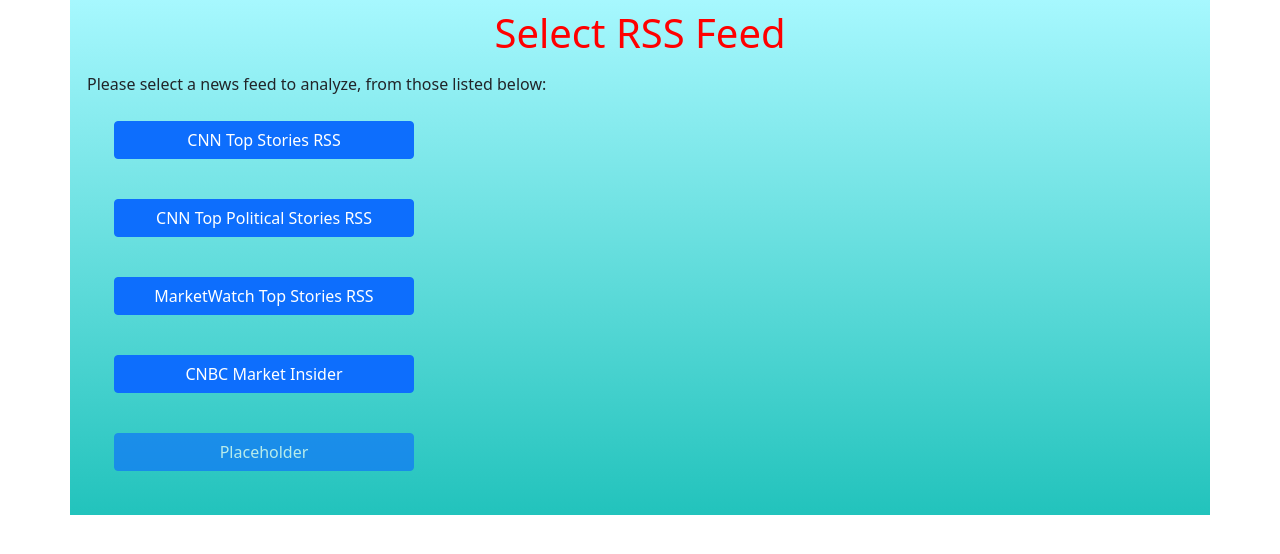
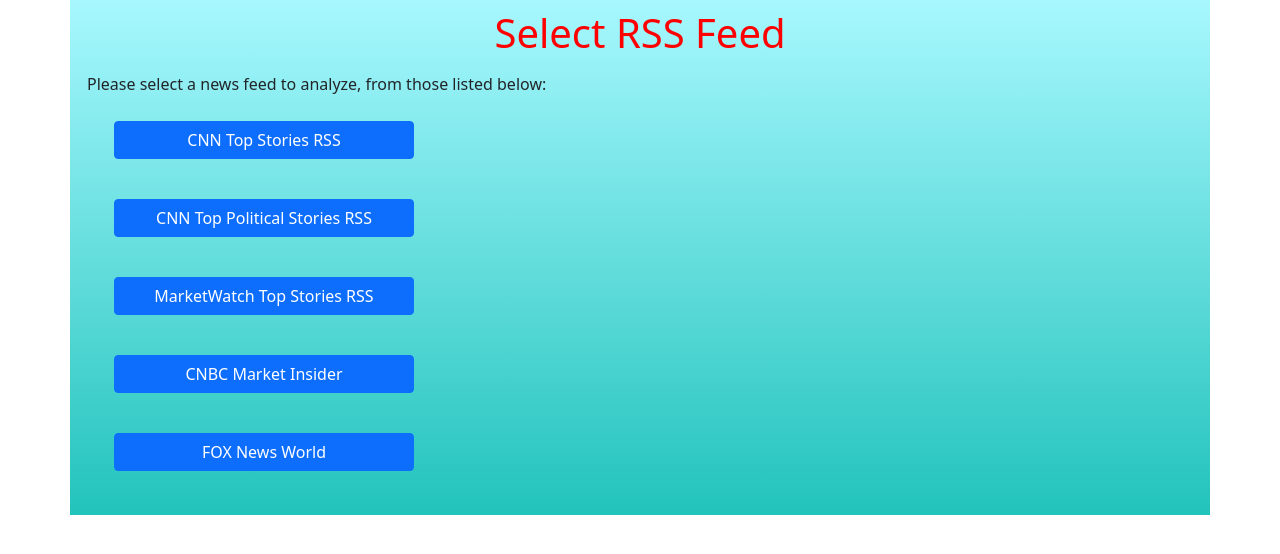
Before and after one commit to fbotero1956/newsanalyzer, a Django app: page /newsanalyzer/create/ in a window 1280 px wide. Shown: the part 57-611 px from the top of the page. Run offline with Django 3.2, Linux system fonts and the light colour scheme; parts of the project's set-up code (start-up, migrations or seed data) failed here and were passed over; some libraries are stand-ins or nearby versions.

Commit message:
added FOX

```diff
--- a/newsanalyzer/analyzer.py
+++ b/newsanalyzer/analyzer.py
@@ -231,6 +231,8 @@
             if desc == 'MarketWatch Top Stories RSS':
                self.set_MWcontent_to_tag(tag="div", tag_id="js-article-body", content_tag='p')
 
+            if desc == 'FOX News World':
+               self.set_MWcontent_to_tag(tag="div", tag_id="article-body", content_tag='p')
             # print("here is the content:")
             # print(self._content)
             self._orig_content = self._content
--- a/templates/article_select.html
+++ b/templates/article_select.html
@@ -11,7 +11,7 @@
          <button class="btn btn-large btn-primary" type="button" onclick="getRSS('http://rss.cnn.com/rss/cnn_allpolitics.rss', 'CNN Top Political Stories RSS')">CNN Top Political Stories RSS</button>
          <button class="btn btn-large btn-primary" type="button" onclick="getRSS('http://feeds.marketwatch.com/marketwatch/topstories/', 'MarketWatch Top Stories RSS')">MarketWatch Top Stories RSS</button>
          <button class="btn btn-large btn-primary" type="button" onclick="getRSS('https://www.cnbc.com/id/20409666/device/rss/rss.html?x=1', 'CNBC Market Insider')">CNBC Market Insider</button>
-         <button class="btn btn-large btn-primary" disabled type="button" onclick="getRSS('http://rss.cnn.com/rss/money_latest.rss')">Placeholder</button>
+         <button class="btn btn-large btn-primary" type="button" onclick="getRSS('http://feeds.foxnews.com/foxnews/world', 'FOX News World')">FOX News World</button>
          <br>
          <a id="article_link" disabled href="{% url 'article_list' %}"></a>
       </div>
```
Also changed, not shown: db.sqlite3.
